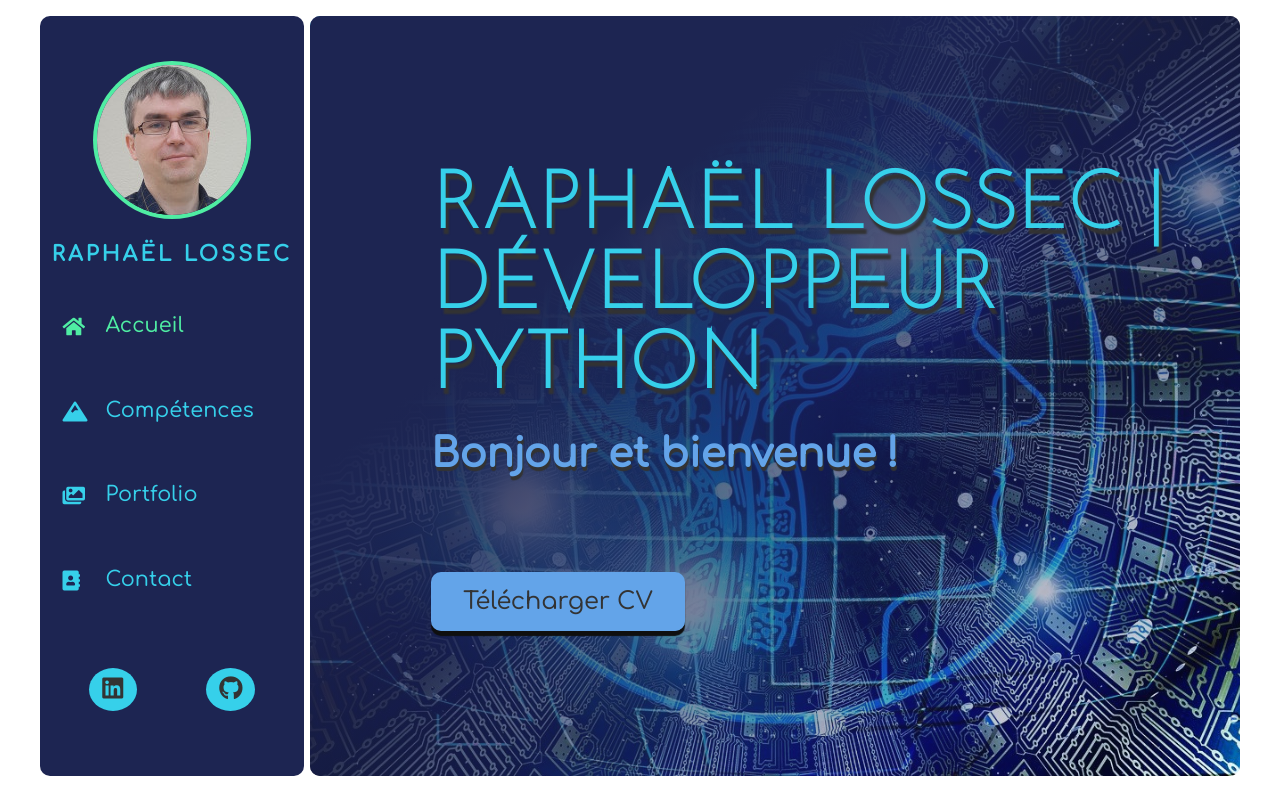
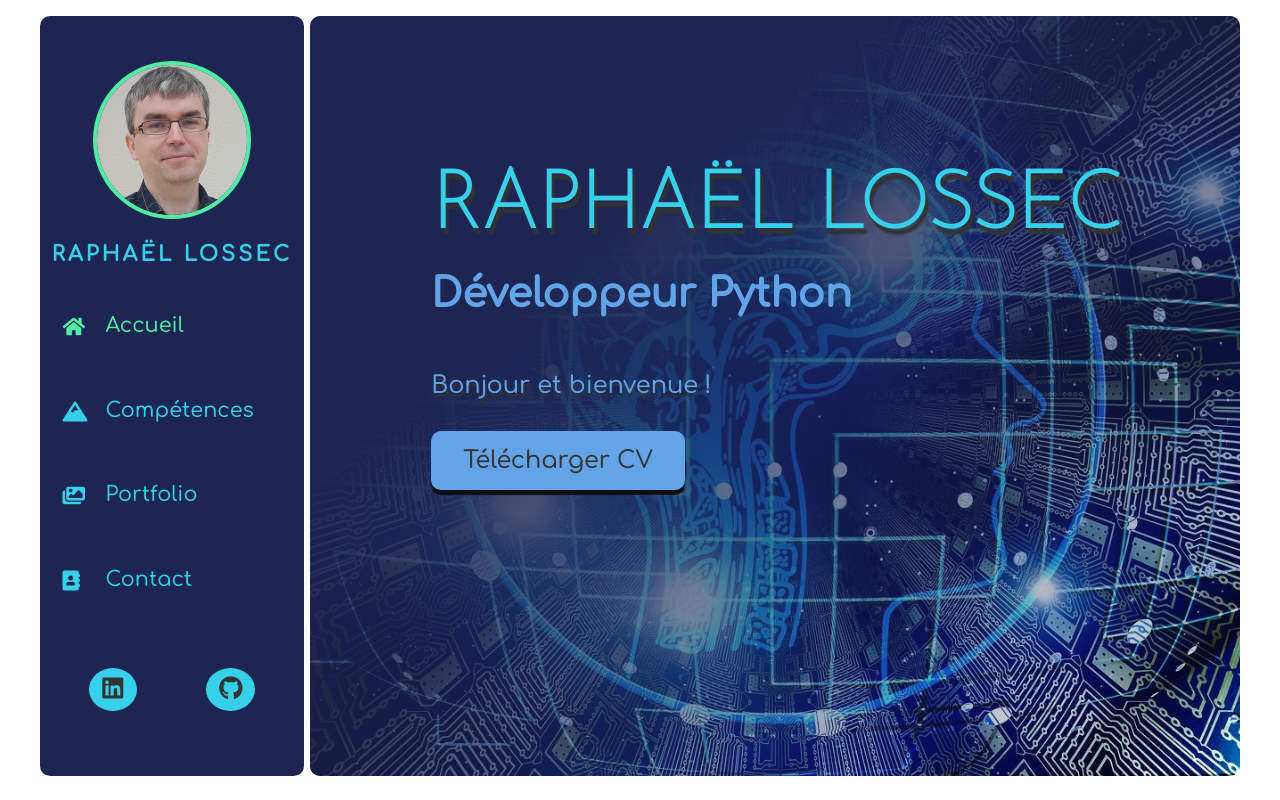
Before and after one commit to S0Imyr/site_perso, a React (Create React App) app: page / in a window 1280 px wide. Built offline with nearby package versions, Linux system fonts and the light colour scheme; a web font is replaced by a local one.

Commit message:
Add Home paragraph

```diff
--- a/src/pages/Home.js
+++ b/src/pages/Home.js
@@ -8,8 +8,9 @@ function Home() {
         <Navigation/>
         <div className="homeContent">
           <div className="content">
-            <h1>Raphaël Lossec | Développeur Python</h1>
-            <h2>Bonjour et bienvenue !</h2>
+            <h1>Raphaël Lossec</h1>
+            <h2>Développeur Python</h2>
+            <p>Bonjour et bienvenue !</p>
             <div className="pdf">
               <a href="./media/CV.pdf" target="_blank">Télécharger CV</a>
             </div>
--- a/src/style/pages/_home.scss
+++ b/src/style/pages/_home.scss
@@ -4,7 +4,6 @@
       background: linear-gradient(140deg, $color-1 30%, transparent 100%);
       min-height: $minHeight;
       width: 100%;
-      min-height: 500px;
       border-radius: $borderRadius;
       position: relative;
       overflow: hidden;
@@ -20,6 +19,9 @@
 
       .content {
         position: absolute;
+        display: flex;
+        flex-direction: column;
+        justify-content: space-between;
         top: 20%;
         left: 13%;
         font-family: $font-1;
@@ -33,10 +35,17 @@
         }
         h2 {
           font-size: 2.5rem;
-          padding: 1.5rem 0 7rem;
+          padding: 1.5rem 0 2rem;
           color: $color-3;
-          text-shadow: 1px 4px 1px $black;
         }
+
+        p {
+            font-size: 1.5rem;
+            padding: 1.5rem 0 3rem;
+            color: $color-3;
+            text-shadow: 1px 4px 1px $black;
+        }
+
         .pdf {
           a {
             font-size: 1.5rem;
```
